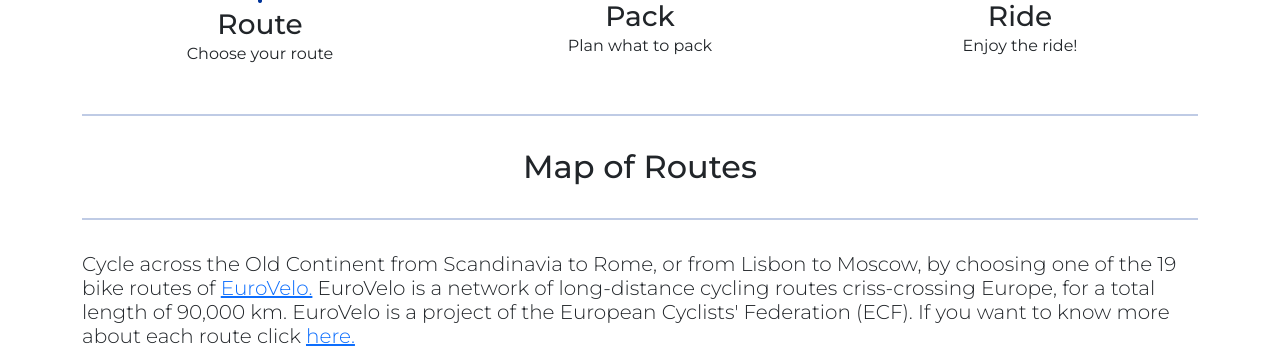
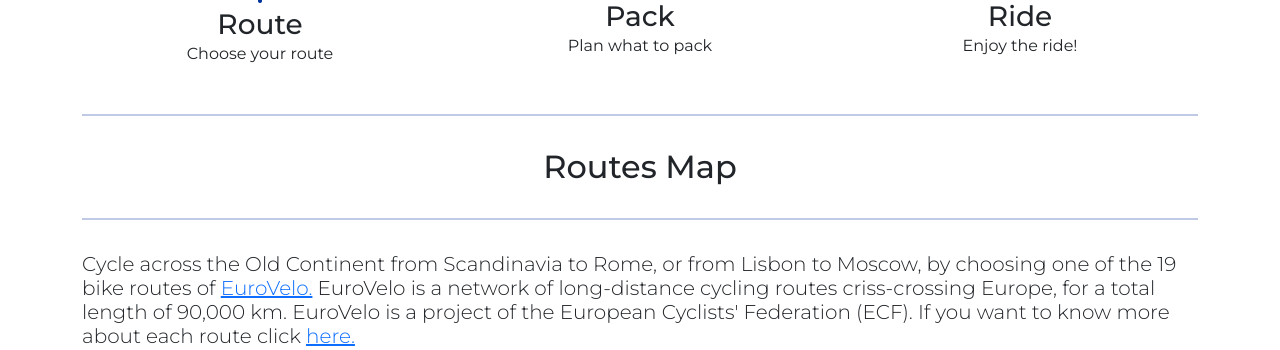
Before and after one commit to aedoardo1990/EU-BikePlanner, a Django app: page / in a window 1280 px wide. Shown: the part 1229-1579 px from the top of the page. Run offline with Django 4.2, Linux system fonts and the light colour scheme; some libraries are stand-ins or nearby versions.

```diff
--- a/templates/index.html
+++ b/templates/index.html
@@ -109,7 +109,7 @@
         <hr class="bike-break mt-4">
         <div class="row">
             <div class="col-12">
-                <h2 class="mt-3 my-3 text-center">Map of Routes</h2>
+                <h2 class="mt-3 my-3 text-center">Routes Map</h2>
             </div>
         </div>
         <hr class="bike-break">
```
